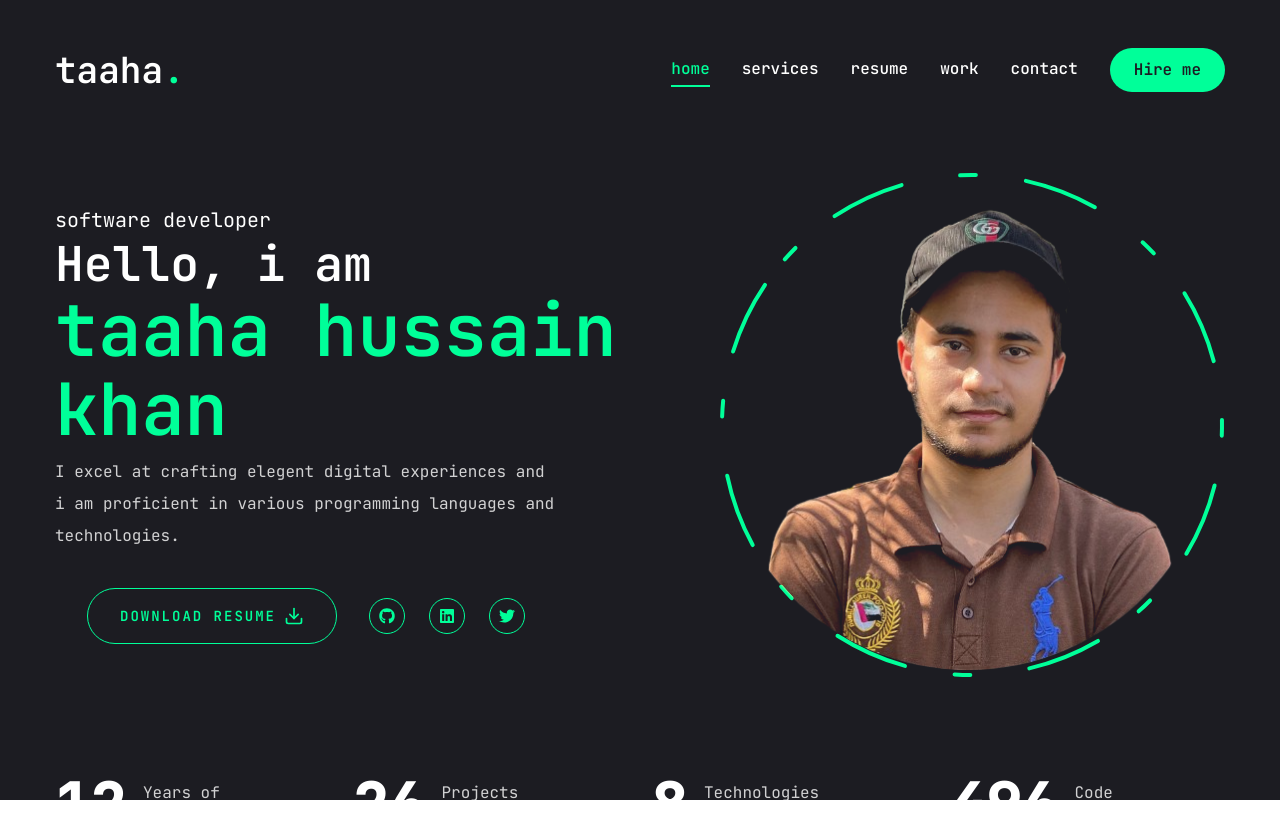
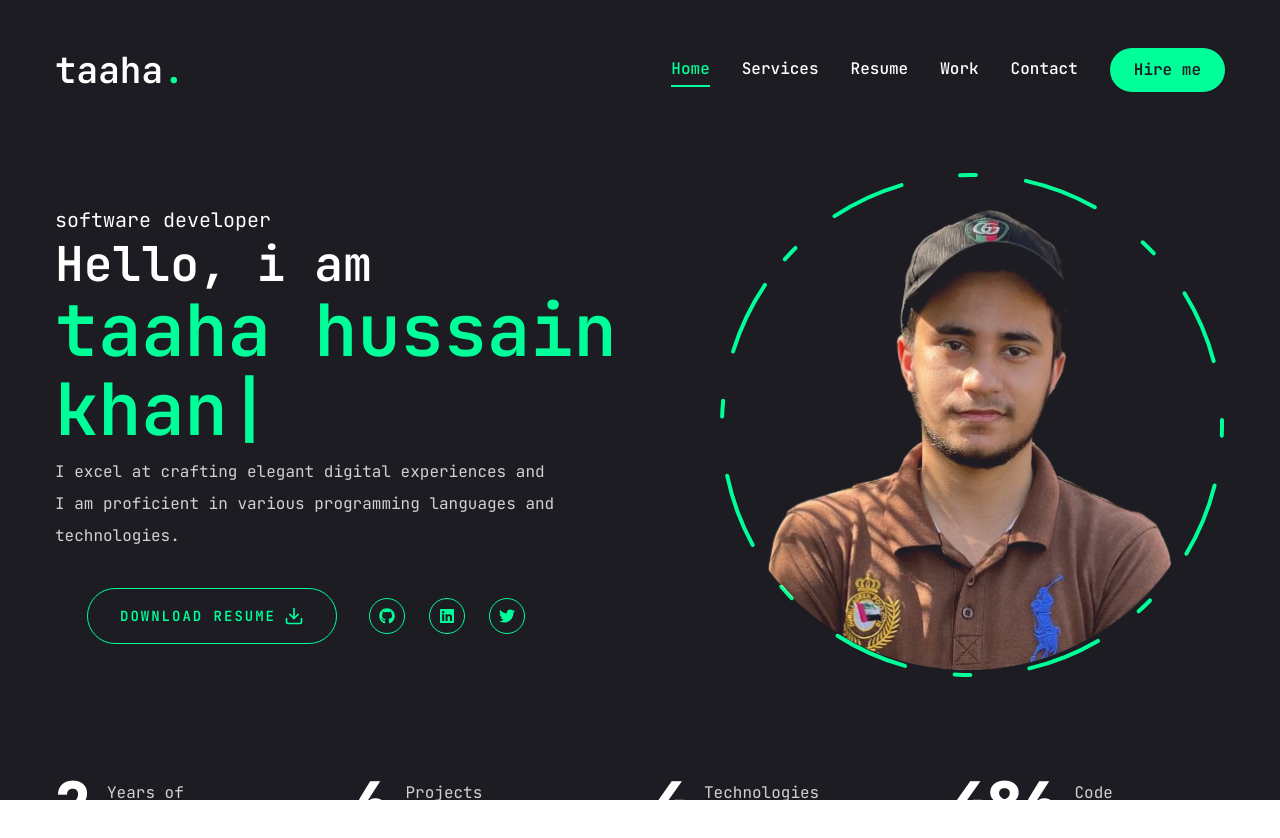
Before and after one commit to taahahussainkhan/taaha-portfolio, a Next.js app: page / in a window 1280 px wide. Shown: the top 838 px of the page. Built offline with nearby package versions, Linux system fonts and the light colour scheme.

Commit message:
name animation added

```diff
--- a/package.json
+++ b/package.json
@@ -25,6 +25,7 @@
     "react-countup": "^6.5.3",
     "react-dom": "^18.3.1",
     "react-icons": "^5.3.0",
+    "react-type-animation": "^3.2.0",
     "tailwind-merge": "^2.5.2",
     "tailwindcss-animate": "^1.0.7"
   },
--- a/src/app/page.tsx
+++ b/src/app/page.tsx
@@ -4,6 +4,7 @@ import Socials from "@/components/Socials";
 import Stats from "@/components/Stats";
 import { Button } from "@/components/ui/button";
 import { FiDownload } from "react-icons/fi";
+import { TypeAnimation } from 'react-type-animation';
 
 export default function Home() {
    const resume_url = "https://drive.google.com/file/d/1wySGLgTUP6RvSeIp3K16Rrk1TMNQ0VCN/view?usp=sharing"
@@ -18,12 +19,25 @@ export default function Home() {
           {/* Text */}
           <div className="text-center xl:text-left order-2 xl:order-none">
             <span className="text-xl mb-7">software developer</span>
+
             <h1 className="h2">
               Hello, i am <br />{" "}
-              <span className="h1 text-accent">taaha hussain khan</span>
+              <TypeAnimation
+            sequence={[
+              'taaha hussain khan',
+              2000,
+              'software engineer',
+            ]}
+            wrapper="span"
+            speed={60}
+            className="h1 text-accent"
+            // style={{ fontSize: '2em', display: 'inline-block' }}
+            repeat={Infinity}
+            />
+              {/* <span className="h1 text-accent">taaha hussain khan</span> */}
             </h1>
             <p className="max-w-[500px] mb-9 mt-[7px] text-white/80">
-              I excel at crafting elegent digital experiences and i am proficient
+              I excel at crafting elegant digital experiences and I am proficient
               in various programming languages and technologies.
             </p>
             {/* button and socials */}
--- a/src/components/Nav.tsx
+++ b/src/components/Nav.tsx
@@ -34,7 +34,7 @@ const Nav = () => {
     <nav className='flex gap-8'>
         {links.map((link, index)=> {
             return <Link href={link.path} key={index}
-            className={`${link.path === pathname && "text-accent border-b-2 border-accent"}  font-medium hover:text-accent transition-all `}
+            className={`${link.path === pathname && "text-accent border-b-2 border-accent"}  font-medium hover:text-accent transition-all capitalize`}
             >
                 {link.name}
             </Link>
--- a/src/components/Stats.tsx
+++ b/src/components/Stats.tsx
@@ -4,19 +4,19 @@ import CountUp from 'react-countup'
 
 const stats = [
     {
-        num: 12,
+        num: 2,
         text: "Years of experience"
     },
     {
-        num: 26,
+        num: 6,
         text: "Projects Completed"
     },
     {
-        num: 8,
+        num: 4,
         text: "Technologies mastered"
     },
     {
-        num: 500,
+        num: 489,
         text: "Code Commits"
     },
 ]
```
Also changed, not shown: 1 other file (tests, documents, lock files or other folders).
